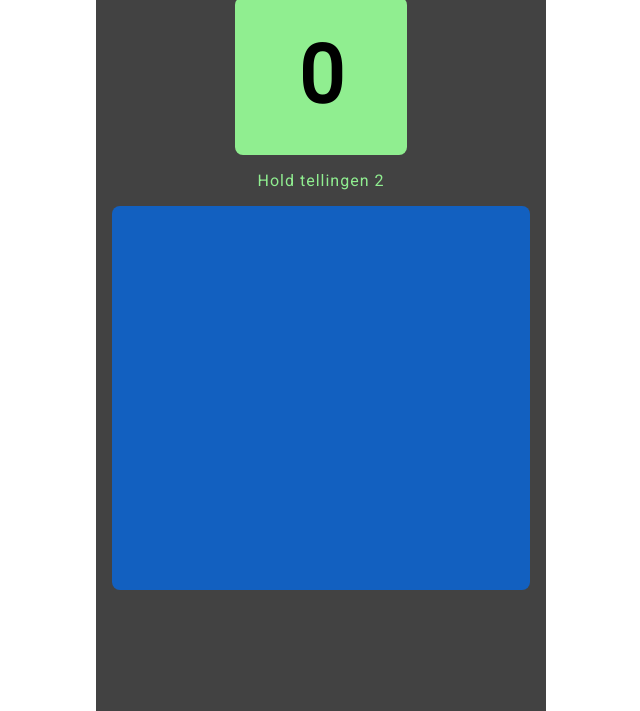
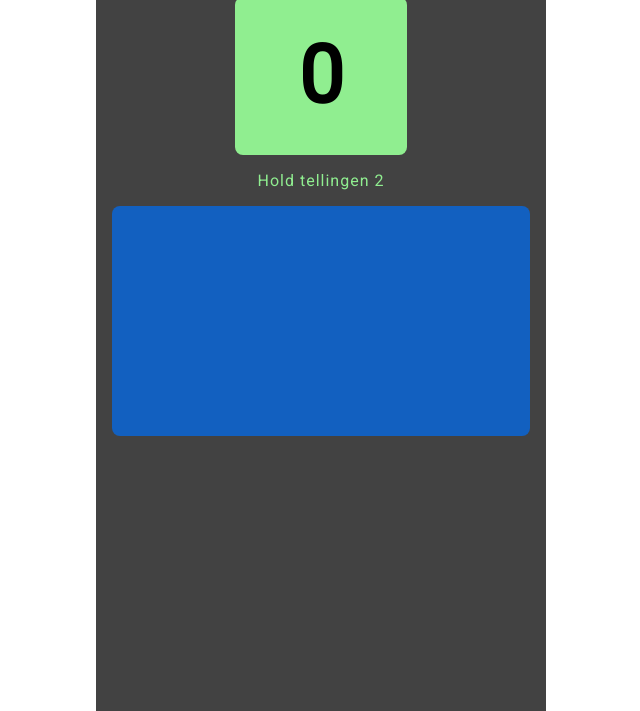
Before and after one commit to Frode10/people-count, a plain HTML site: page index.html in a window 1280 px wide. Shown: the part 89-800 px from the top of the page, without its empty margins (319-959 px from the left). Drawn offline with Linux system fonts and the light colour scheme; a web font is replaced by a local one.

Commit message:
wrapper min-height 100vh

```diff
--- a/style.css
+++ b/style.css
@@ -2,6 +2,11 @@
     margin:0;
     padding:0;
     box-sizing: border-box;
+}
+
+html {
+    height: 100%;
+
 }
 body{
     display: flex;
@@ -18,17 +23,18 @@ body{
     background-color: rgb(66, 66, 66);
     width: 100%;
     max-width: 450px;
-    height:100%;
+    min-height:100vh;
     padding: 1rem 1rem 1rem 1rem;
 }
 h1 {
     color:lightgreen;
     padding:1rem;
+    letter-spacing: 1px;
 }
 p {
    color:lightgreen;
    padding:1rem;
-   letter-spacing: 1px;;
+   letter-spacing: 1px;
  }
 #count-el {
     padding:2rem 4rem;
@@ -39,7 +45,7 @@ p {
 button {
     background-color: aliceblue;
     width: 100%;
-    height:50%;
+    height:30%;
     border:0;
     border-radius: 8px;
     background-color: rgb(18,96,192);
```
